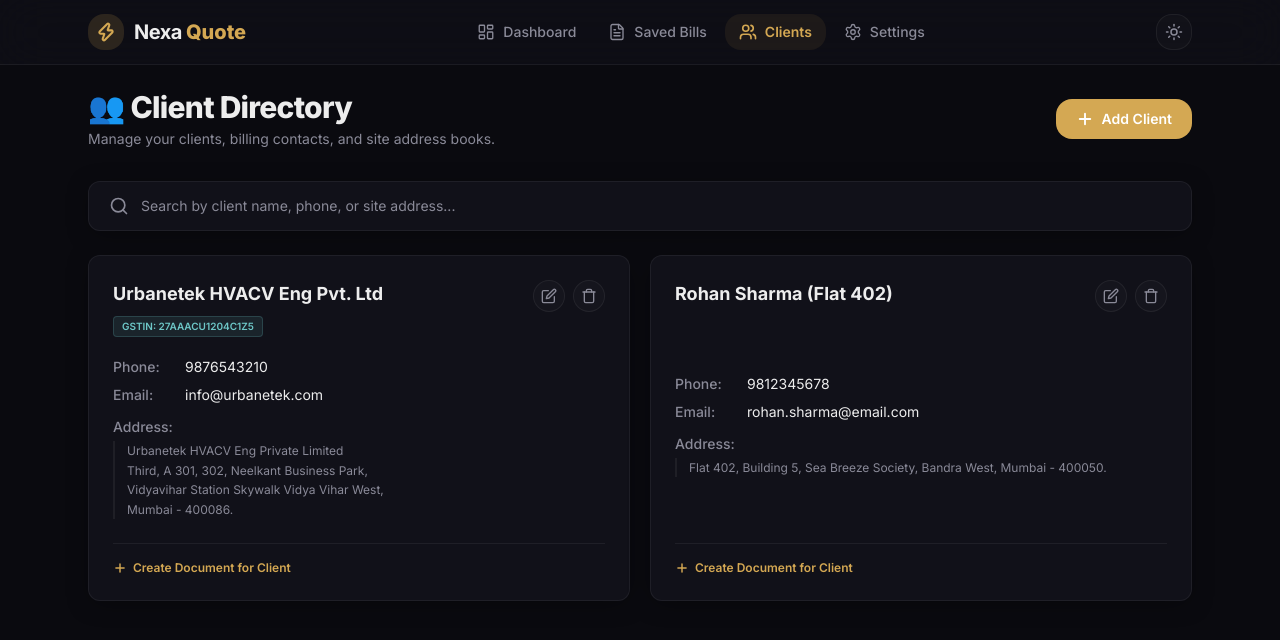
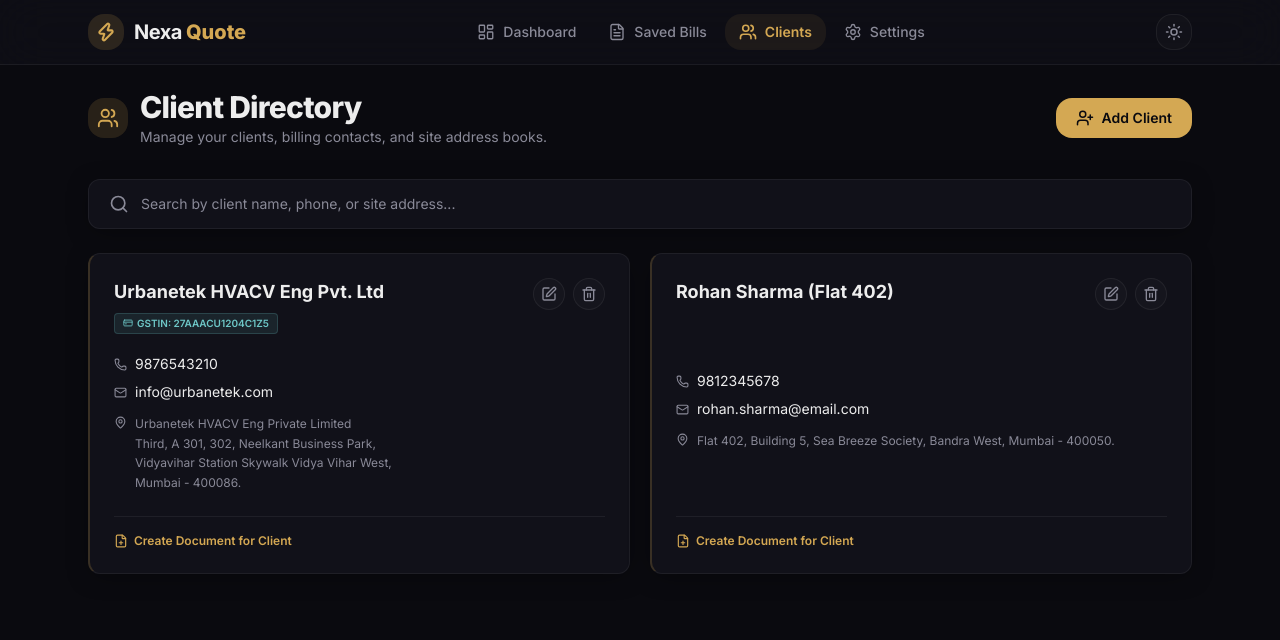
Before and after one commit to Ralein/Quota-App, a Next.js app: page /clients in a window 1280 px wide. Shown: the top 640 px of the page. Built offline with nearby package versions, Linux system fonts and the light colour scheme.

Commit message:
phase 4 fixing functions

```diff
--- a/src/app/clients/page.tsx
+++ b/src/app/clients/page.tsx
@@ -4,6 +4,21 @@ import React, { useState, useEffect } from 'react';
 import Link from 'next/link';
 import { getClients, addClient, updateClient, deleteClient } from '@/utils/db';
 import { Client } from '@/types';
+import {
+  Users,
+  Plus,
+  Search,
+  Edit,
+  Trash2,
+  X,
+  Phone,
+  Mail,
+  MapPin,
+  Building2,
+  CreditCard,
+  UserPlus,
+  FilePlus
+} from 'lucide-react';
 
 export default function ClientsPage() {
   const [mounted, setMounted] = useState(false);
@@ -12,7 +27,6 @@ export default function ClientsPage() {
   const [editingClient, setEditingClient] = useState<Client | null>(null);
   const [isFormOpen, setIsFormOpen] = useState(false);
 
-  // Form Fields State
   const [formData, setFormData] = useState({
     name: '',
     phone: '',
@@ -33,7 +47,7 @@ export default function ClientsPage() {
   if (!mounted) {
     return (
       <div className="flex h-[50vh] items-center justify-center">
-        <div className="w-10 h-10 border-3 border-white/10 rounded-full border-t-primary animate-spin"></div>
+        <div className="w-10 h-10 border-3 border-primary/20 rounded-full border-t-primary animate-spin"></div>
       </div>
     );
   }
@@ -92,7 +106,6 @@ export default function ClientsPage() {
     }
   };
 
-  // Filter list by search query
   const filteredClients = clients.filter(c =>
     c.name.toLowerCase().includes(searchQuery.toLowerCase()) ||
     c.phone.includes(searchQuery) ||
@@ -102,22 +115,27 @@ export default function ClientsPage() {
   return (
     <div className="flex flex-col gap-6 w-full animate-fade-in">
       <div className="flex flex-wrap items-center justify-between gap-4 mb-2">
-        <div>
-          <h1 className="text-3xl font-extrabold tracking-tight mb-1 text-text-main">👥 Client Directory</h1>
-          <p className="text-text-muted text-sm">Manage your clients, billing contacts, and site address books.</p>
+        <div className="flex items-center gap-3">
+          <div className="w-10 h-10 rounded-lg bg-primary/15 flex items-center justify-center text-primary">
+            <Users size={22} />
+          </div>
+          <div>
+            <h1 className="text-3xl font-extrabold tracking-tight mb-0.5 text-text-main">Client Directory</h1>
+            <p className="text-text-muted text-sm">Manage your clients, billing contacts, and site address books.</p>
+          </div>
         </div>
         <button
           onClick={handleOpenAdd}
-          className="flex items-center gap-2 bg-primary hover:bg-primary-hover text-white px-5 py-2.5 rounded-lg font-semibold text-sm transition-all duration-200"
+          className="flex items-center gap-2 bg-primary hover:bg-primary-hover text-text-inverse px-5 py-2.5 rounded-lg font-semibold text-sm transition-all duration-200"
         >
-          <svg width="18" height="18" viewBox="0 0 24 24" fill="none" stroke="currentColor" strokeWidth="2.5" strokeLinecap="round" strokeLinejoin="round"><line x1="12" y1="5" x2="12" y2="19"/><line x1="5" y1="12" x2="19" y2="12"/></svg>
+          <UserPlus size={18} />
           Add Client
         </button>
       </div>
 
       {/* Search Input */}
       <div className="glass-panel px-5 py-3.5 flex items-center gap-3 w-full">
-        <svg className="text-text-muted" width="20" height="20" viewBox="0 0 24 24" fill="none" stroke="currentColor" strokeWidth="2" strokeLinecap="round" strokeLinejoin="round"><circle cx="11" cy="11" r="8"/><line x1="21" y1="21" x2="16.65" y2="16.65"/></svg>
+        <Search className="text-text-muted" size={20} />
         <input
           type="text"
           value={searchQuery}
@@ -129,96 +147,51 @@ export default function ClientsPage() {
 
       {/* Editor Modal Overlay */}
       {isFormOpen && (
-        <div className="fixed inset-0 z-[200] bg-slate-950/80 backdrop-blur-md flex items-center justify-center p-6">
+        <div className="fixed inset-0 z-[200] bg-black/80 backdrop-blur-md flex items-center justify-center p-6">
           <div className="w-full max-w-lg glass-panel p-6 sm:p-8 flex flex-col gap-6 animate-fade-in">
             <div className="flex items-center justify-between">
-              <h2 className="text-lg font-bold text-text-main">{editingClient ? '✏️ Edit Client Details' : '👤 Add New Client'}</h2>
+              <div className="flex items-center gap-2">
+                {editingClient ? <Edit size={20} className="text-primary" /> : <UserPlus size={20} className="text-primary" />}
+                <h2 className="text-lg font-bold text-text-main">{editingClient ? 'Edit Client Details' : 'Add New Client'}</h2>
+              </div>
               <button onClick={() => setIsFormOpen(false)} className="text-text-muted hover:text-text-main transition-colors">
-                <svg width="24" height="24" viewBox="0 0 24 24" fill="none" stroke="currentColor" strokeWidth="2" strokeLinecap="round" strokeLinejoin="round"><line x1="18" y1="6" x2="6" y2="18"/><line x1="6" y1="6" x2="18" y2="18"/></svg>
+                <X size={24} />
               </button>
             </div>
 
             <form onSubmit={handleSubmit} className="flex flex-col gap-5">
               <div className="flex flex-col gap-1.5">
-                <label htmlFor="client-name" className="text-xs font-semibold text-text-muted">Client Name / Business Name *</label>
-                <input
-                  type="text"
-                  id="client-name"
-                  name="name"
-                  value={formData.name}
-                  onChange={handleInputChange}
-                  required
-                  placeholder="e.g. Urbanetek HVACV Eng Pvt. Ltd"
-                  className="px-4 py-2.5 bg-white/2 dark:bg-white/2 [data-theme=light]:bg-slate-900/2 border border-border-main rounded-lg text-text-main text-sm transition-all duration-200 focus:border-border-focus focus:ring-3 focus:ring-primary/15 outline-none"
-                />
+                <label htmlFor="client-name" className="text-xs font-semibold text-text-muted flex items-center gap-1.5"><Building2 size={12} />Client Name / Business Name *</label>
+                <input type="text" id="client-name" name="name" value={formData.name} onChange={handleInputChange} required placeholder="e.g. Urbanetek HVACV Eng Pvt. Ltd" className="px-4 py-2.5 bg-white/[0.02] border border-border-main rounded-lg text-text-main text-sm transition-all duration-200 focus:border-border-focus focus:ring-3 focus:ring-primary/15 outline-none" />
               </div>
 
               <div className="grid grid-cols-1 sm:grid-cols-2 gap-4">
                 <div className="flex flex-col gap-1.5">
-                  <label htmlFor="client-phone" className="text-xs font-semibold text-text-muted">Phone Number</label>
-                  <input
-                    type="text"
-                    id="client-phone"
-                    name="phone"
-                    value={formData.phone}
-                    onChange={handleInputChange}
-                    placeholder="e.g. 9876543210"
-                    className="px-4 py-2.5 bg-white/2 dark:bg-white/2 [data-theme=light]:bg-slate-900/2 border border-border-main rounded-lg text-text-main text-sm transition-all duration-200 focus:border-border-focus focus:ring-3 focus:ring-primary/15 outline-none"
-                  />
+                  <label htmlFor="client-phone" className="text-xs font-semibold text-text-muted flex items-center gap-1.5"><Phone size={12} />Phone Number</label>
+                  <input type="text" id="client-phone" name="phone" value={formData.phone} onChange={handleInputChange} placeholder="e.g. 9876543210" className="px-4 py-2.5 bg-white/[0.02] border border-border-main rounded-lg text-text-main text-sm transition-all duration-200 focus:border-border-focus focus:ring-3 focus:ring-primary/15 outline-none" />
                 </div>
 
                 <div className="flex flex-col gap-1.5">
-                  <label htmlFor="client-email" className="text-xs font-semibold text-text-muted">Email Address</label>
-                  <input
-                    type="email"
-                    id="client-email"
-                    name="email"
-                    value={formData.email}
-                    onChange={handleInputChange}
-                    placeholder="e.g. billing@client.com"
-                    className="px-4 py-2.5 bg-white/2 dark:bg-white/2 [data-theme=light]:bg-slate-900/2 border border-border-main rounded-lg text-text-main text-sm transition-all duration-200 focus:border-border-focus focus:ring-3 focus:ring-primary/15 outline-none"
-                  />
+                  <label htmlFor="client-email" className="text-xs font-semibold text-text-muted flex items-center gap-1.5"><Mail size={12} />Email Address</label>
+                  <input type="email" id="client-email" name="email" value={formData.email} onChange={handleInputChange} placeholder="e.g. billing@client.com" className="px-4 py-2.5 bg-white/[0.02] border border-border-main rounded-lg text-text-main text-sm transition-all duration-200 focus:border-border-focus focus:ring-3 focus:ring-primary/15 outline-none" />
                 </div>
               </div>
 
               <div className="flex flex-col gap-1.5">
-                <label htmlFor="client-taxId" className="text-xs font-semibold text-text-muted">GST No. / Client Tax ID</label>
-                <input
-                  type="text"
-                  id="client-taxId"
-                  name="taxId"
-                  value={formData.taxId}
-                  onChange={handleInputChange}
-                  placeholder="e.g. GSTIN/VAT (optional)"
-                  className="px-4 py-2.5 bg-white/2 dark:bg-white/2 [data-theme=light]:bg-slate-900/2 border border-border-main rounded-lg text-text-main text-sm transition-all duration-200 focus:border-border-focus focus:ring-3 focus:ring-primary/15 outline-none"
-                />
+                <label htmlFor="client-taxId" className="text-xs font-semibold text-text-muted flex items-center gap-1.5"><CreditCard size={12} />GST No. / Client Tax ID</label>
+                <input type="text" id="client-taxId" name="taxId" value={formData.taxId} onChange={handleInputChange} placeholder="e.g. GSTIN/VAT (optional)" className="px-4 py-2.5 bg-white/[0.02] border border-border-main rounded-lg text-text-main text-sm transition-all duration-200 focus:border-border-focus focus:ring-3 focus:ring-primary/15 outline-none" />
               </div>
 
               <div className="flex flex-col gap-1.5">
-                <label htmlFor="client-address" className="text-xs font-semibold text-text-muted">Site / Billing Address (Multi-line)</label>
-                <textarea
-                  id="client-address"
-                  name="address"
-                  rows={4}
-                  value={formData.address}
-                  onChange={handleInputChange}
-                  placeholder="Provide site location or full billing address"
-                  className="px-4 py-2.5 bg-white/2 dark:bg-white/2 [data-theme=light]:bg-slate-900/2 border border-border-main rounded-lg text-text-main text-sm transition-all duration-200 focus:border-border-focus focus:ring-3 focus:ring-primary/15 outline-none resize-y"
-                ></textarea>
+                <label htmlFor="client-address" className="text-xs font-semibold text-text-muted flex items-center gap-1.5"><MapPin size={12} />Site / Billing Address (Multi-line)</label>
+                <textarea id="client-address" name="address" rows={4} value={formData.address} onChange={handleInputChange} placeholder="Provide site location or full billing address" className="px-4 py-2.5 bg-white/[0.02] border border-border-main rounded-lg text-text-main text-sm transition-all duration-200 focus:border-border-focus focus:ring-3 focus:ring-primary/15 outline-none resize-y"></textarea>
               </div>
 
               <div className="flex justify-end gap-3 border-t border-border-main pt-5 mt-2">
-                <button
-                  type="button"
-                  onClick={() => setIsFormOpen(false)}
-                  className="px-5 py-2.5 border border-border-main rounded-lg text-sm font-semibold text-text-muted hover:text-text-main hover:bg-white/5 transition-all"
-                >
+                <button type="button" onClick={() => setIsFormOpen(false)} className="px-5 py-2.5 border border-border-main rounded-lg text-sm font-semibold text-text-muted hover:text-text-main hover:bg-white/5 transition-all">
                   Cancel
                 </button>
-                <button
-                  type="submit"
-                  className="px-5 py-2.5 bg-primary hover:bg-primary-hover text-white rounded-lg text-sm font-semibold transition-all"
-                >
+                <button type="submit" className="px-5 py-2.5 bg-primary hover:bg-primary-hover text-text-inverse rounded-lg text-sm font-semibold transition-all">
                   Save Client
                 </button>
               </div>
@@ -231,51 +204,44 @@ export default function ClientsPage() {
       <div className="grid grid-cols-1 md:grid-cols-2 gap-5">
         {filteredClients.length > 0 ? (
           filteredClients.map((client) => (
-            <div key={client.id} className="glass-panel p-6 flex flex-col gap-5 justify-between animate-fade-in">
+            <div key={client.id} className="glass-panel p-6 flex flex-col gap-5 justify-between animate-fade-in border-l-2 border-l-primary/20 hover:border-l-primary transition-colors duration-300">
               <div className="flex justify-between items-start gap-4">
                 <div className="min-w-0">
                   <h3 className="font-bold text-lg text-text-main mb-1 truncate">{client.name}</h3>
                   {client.taxId && (
-                    <span className="inline-block text-[10px] font-semibold text-secondary bg-secondary/10 px-2 py-0.5 rounded border border-secondary/20">
+                    <span className="inline-flex items-center gap-1 text-[10px] font-semibold text-secondary bg-secondary/10 px-2 py-0.5 rounded border border-secondary/20">
+                      <CreditCard size={10} />
                       GSTIN: {client.taxId}
                     </span>
                   )}
                 </div>
                 <div className="flex gap-2 shrink-0">
-                  <button
-                    onClick={() => handleOpenEdit(client)}
-                    className="w-8 h-8 rounded-lg flex items-center justify-center border border-border-main bg-white/2 text-text-muted transition-all duration-200 hover:bg-primary/10 hover:text-primary hover:border-primary/20"
-                    title="Edit Client"
-                  >
-                    <svg width="16" height="16" viewBox="0 0 24 24" fill="none" stroke="currentColor" strokeWidth="2" strokeLinecap="round" strokeLinejoin="round"><path d="M11 4H4a2 2 0 0 0-2 2v14a2 2 0 0 0 2 2h14a2 2 0 0 0 2-2v-7"/><path d="M18.5 2.5a2.12 2.12 0 0 1 3 3L12 15l-4 1 1-4Z"/></svg>
+                  <button onClick={() => handleOpenEdit(client)} className="w-8 h-8 rounded-lg flex items-center justify-center border border-border-main bg-white/[0.02] text-text-muted transition-all duration-200 hover:bg-primary/10 hover:text-primary hover:border-primary/20" title="Edit Client">
+                    <Edit size={16} />
                   </button>
-                  <button
-                    onClick={() => handleDelete(client.id, client.name)}
-                    className="w-8 h-8 rounded-lg flex items-center justify-center border border-border-main bg-white/2 text-text-muted transition-all duration-200 hover:bg-danger/10 hover:text-danger hover:border-danger/20"
-                    title="Delete Client"
-                  >
-                    <svg width="16" height="16" viewBox="0 0 24 24" fill="none" stroke="currentColor" strokeWidth="2" strokeLinecap="round" strokeLinejoin="round"><polyline points="3 6 5 6 21 6"/><path d="M19 6v14a2 2 0 0 1-2 2H7a2 2 0 0 1-2-2V6m3 0V4a2 2 0 0 1 2-2h4a2 2 0 0 1 2 2v2"/></svg>
+                  <button onClick={() => handleDelete(client.id, client.name)} className="w-8 h-8 rounded-lg flex items-center justify-center border border-border-main bg-white/[0.02] text-text-muted transition-all duration-200 hover:bg-danger/10 hover:text-danger hover:border-danger/20" title="Delete Client">
+                    <Trash2 size={16} />
                   </button>
                 </div>
               </div>
 
               <div className="flex flex-col gap-2 text-sm">
                 {client.phone && (
-                  <p className="flex gap-2">
-                    <strong className="text-text-muted font-medium w-16 shrink-0">Phone:</strong>
+                  <p className="flex items-center gap-2">
+                    <Phone size={13} className="text-text-muted shrink-0" />
                     <span className="text-text-main">{client.phone}</span>
                   </p>
                 )}
                 {client.email && (
-                  <p className="flex gap-2">
-                    <strong className="text-text-muted font-medium w-16 shrink-0">Email:</strong>
+                  <p className="flex items-center gap-2">
+                    <Mail size={13} className="text-text-muted shrink-0" />
                     <span className="text-text-main">{client.email}</span>
                   </p>
                 )}
                 {client.address && (
-                  <div className="flex flex-col gap-1 mt-1">
-                    <strong className="text-text-muted font-medium w-16 shrink-0 text-sm">Address:</strong>
-                    <p className="text-text-muted text-xs pl-3 border-l-2 border-border-main whitespace-pre-wrap leading-relaxed">
+                  <div className="flex gap-2 mt-1">
+                    <MapPin size={13} className="text-text-muted shrink-0 mt-0.5" />
+                    <p className="text-text-muted text-xs whitespace-pre-wrap leading-relaxed">
                       {client.address}
                     </p>
                   </div>
@@ -287,7 +253,7 @@ export default function ClientsPage() {
                   href={`/create?clientId=${client.id}`}
                   className="flex items-center gap-1.5 text-primary hover:text-primary-hover font-semibold text-xs transition-colors duration-200"
                 >
-                  <svg width="14" height="14" viewBox="0 0 24 24" fill="none" stroke="currentColor" strokeWidth="2.5" strokeLinecap="round" strokeLinejoin="round"><line x1="12" y1="5" x2="12" y2="19"/><line x1="5" y1="12" x2="19" y2="12"/></svg>
+                  <FilePlus size={14} />
                   Create Document for Client
                 </Link>
               </div>
@@ -295,12 +261,10 @@ export default function ClientsPage() {
           ))
         ) : (
           <div className="flex flex-col items-center justify-center gap-4 p-12 text-center md:col-span-2 text-text-muted glass-panel">
-            <svg width="48" height="48" viewBox="0 0 24 24" fill="none" stroke="currentColor" strokeWidth="1.5" strokeLinecap="round" strokeLinejoin="round"><path d="M17 21v-2a4 4 0 0 0-4-4H5a4 4 0 0 0-4 4v2"/><circle cx="9" cy="7" r="4"/></svg>
+            <Users size={48} strokeWidth={1.5} />
             <p className="max-w-xs text-sm">No clients found. Add some clients to start generating invoices easily.</p>
-            <button
-              onClick={handleOpenAdd}
-              className="flex items-center gap-2 bg-primary hover:bg-primary-hover text-white px-5 py-2.5 rounded-lg font-semibold text-sm transition-all duration-200"
-            >
+            <button onClick={handleOpenAdd} className="flex items-center gap-2 bg-primary hover:bg-primary-hover text-text-inverse px-5 py-2.5 rounded-lg font-semibold text-sm transition-all duration-200">
+              <UserPlus size={18} />
               Add First Client
             </button>
           </div>
```
